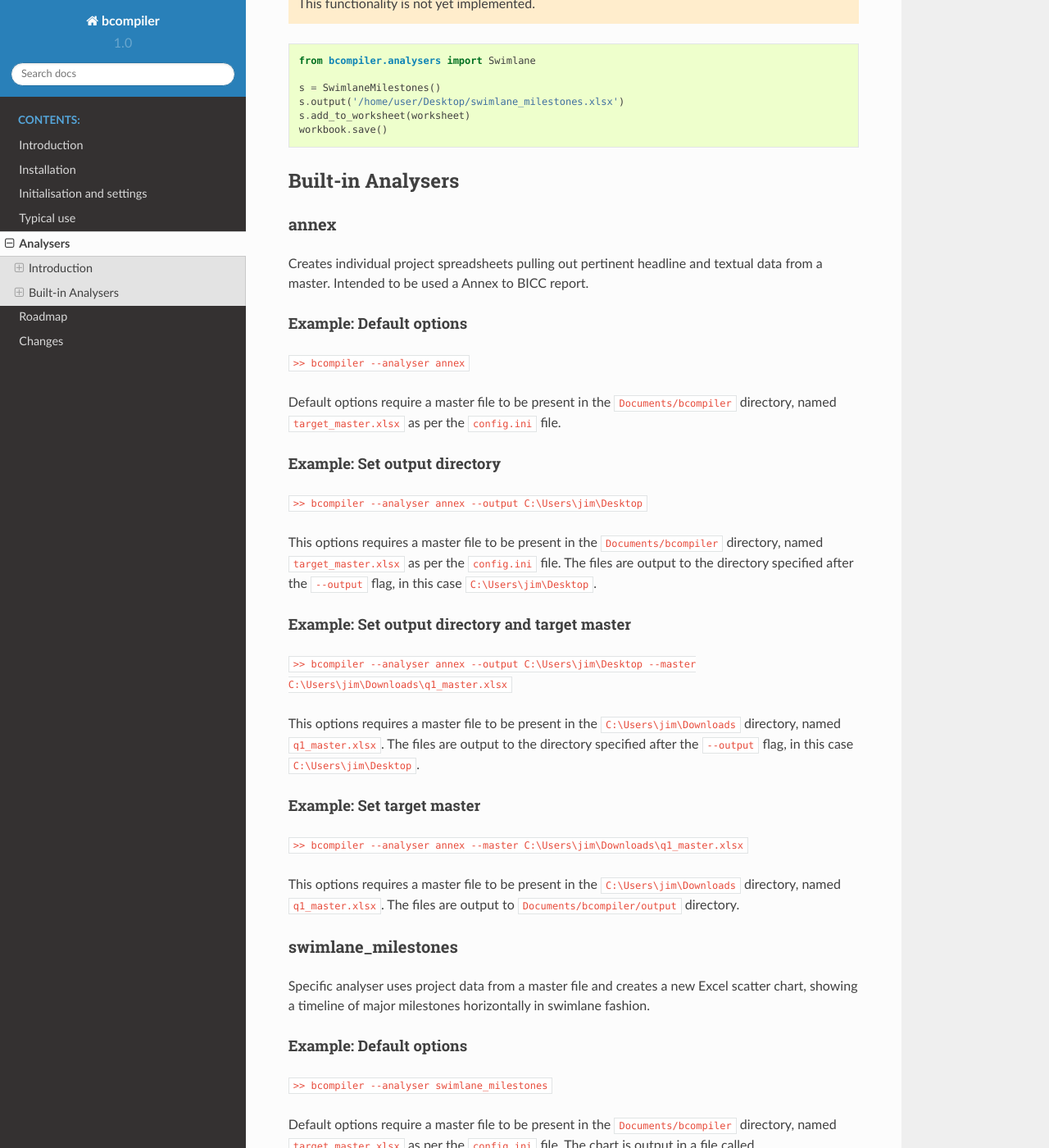
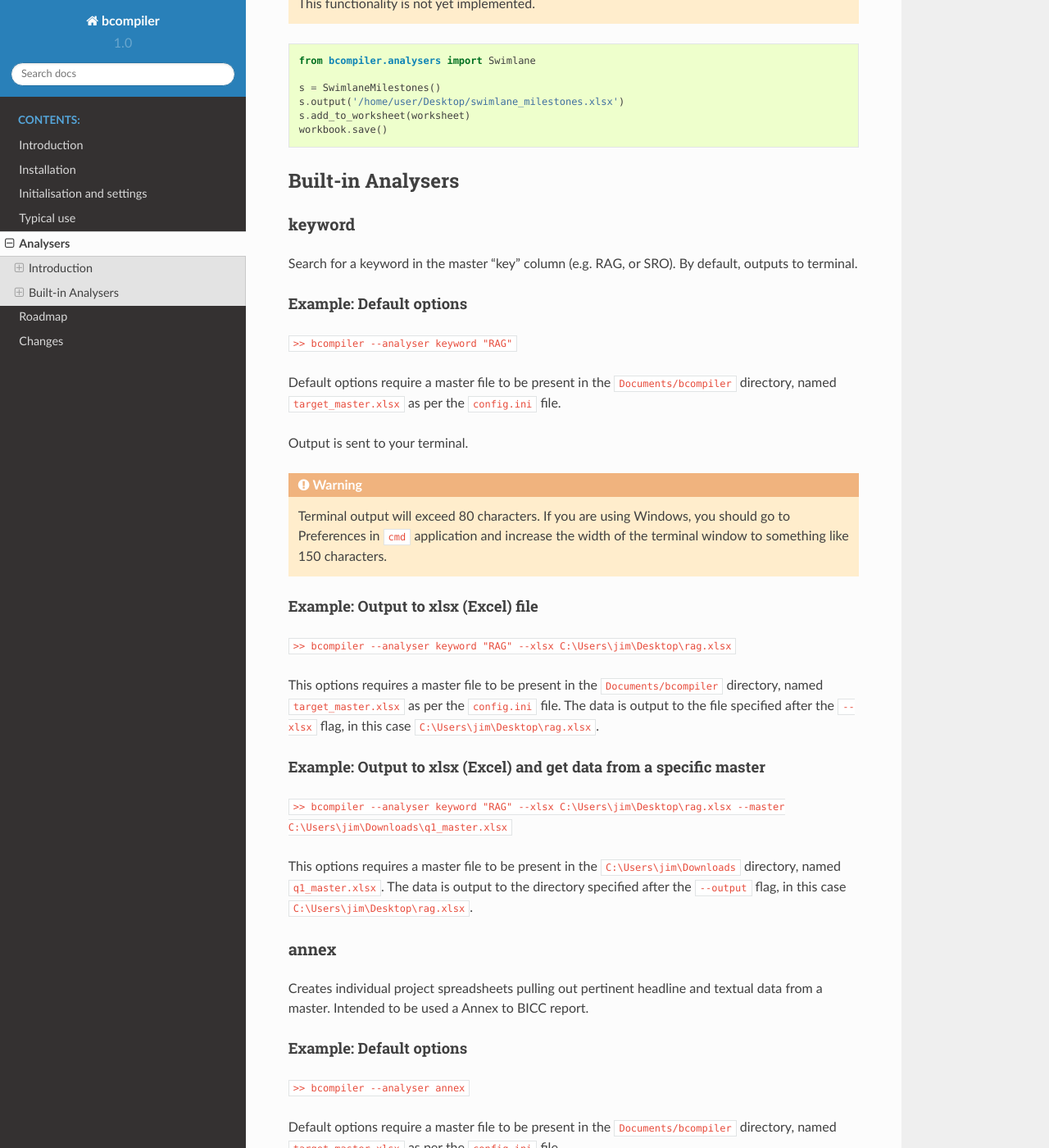
Before and after one commit to yulqen/bcompiler, a Sphinx documentation site: the page built from docs/analysers.rst, in a window 1280 px wide and 1400 px high, scrolled down 1285 px. Shown: the whole window at 82% size. Built offline with Sphinx 7.4.7 and the Read the Docs theme 2.0.0, drawn with Linux system fonts in a browser that asks for light colours; some of the changed text lies outside the part shown.

Commit message:
docs changes in support of new keyword analyser

```diff
--- a/docs/analysers.rst
+++ b/docs/analysers.rst
@@ -40,6 +39,7 @@ Available to swimlane_milestones analyser
 The default is chart milestones within a range of 365 days from today. However,
 the following options are available to give greater control to this band:
 
+* ``--output PATH_TO_OUTPUT_DIRECTORY``
 * ``--start_date DATE (dd/mm/yyyy)``
 * ``--end_date DATE (dd/mm/yyyy)``
 
@@ -68,6 +68,42 @@ Importing analyser code into your own projects
 Built-in Analysers
 ^^^^^^^^^^^^^^^^^^
 
+keyword
++++++++
+
+Search for a keyword in the master "key" column (e.g. RAG, or SRO). By default,
+outputs to terminal.
+
+Example: Default options
+~~~~~~~~~~~~~~~~~~~~~~~~~
+
+``>> bcompiler --analyser keyword "RAG"``
+
+Default options require a master file to be present in the ``Documents/bcompiler`` directory, named ``target_master.xlsx`` as per the ``config.ini`` file.
+
+Output is sent to your terminal.
+
+.. warning::
+    Terminal output will exceed 80 characters. If you are using Windows, you
+    should go to Preferences in ``cmd`` application and increase the width of
+    the terminal window to something like 150 characters.
+
+Example: Output to xlsx (Excel) file
+~~~~~~~~~~~~~~~~~~~~~~~~~~~~~~~~~~~~
+
+``>> bcompiler --analyser keyword "RAG" --xlsx C:\Users\jim\Desktop\rag.xlsx``
+
+This options requires a master file to be present in the ``Documents/bcompiler`` directory, named ``target_master.xlsx`` as per the ``config.ini`` file.
+The data is output to the file specified after the ``--xlsx`` flag, in this case ``C:\Users\jim\Desktop\rag.xlsx``.
+
+Example: Output to xlsx (Excel) and get data from a specific master
+~~~~~~~~~~~~~~~~~~~~~~~~~~~~~~~~~~~~~~~~~~~~~~~~~~~~~~~~~~~~~~~~~~~
+
+``>> bcompiler --analyser keyword "RAG" --xlsx C:\Users\jim\Desktop\rag.xlsx --master C:\Users\jim\Downloads\q1_master.xlsx``
+
+This options requires a master file to be present in the ``C:\Users\jim\Downloads`` directory, named ``q1_master.xlsx``.
+The data is output to the directory specified after the ``--output`` flag, in this case ``C:\Users\jim\Desktop\rag.xlsx``.
+
 annex
 +++++
 
@@ -90,8 +126,8 @@ This options requires a master file to be present in the ``Documents/bcompiler``
 The files are output to the directory specified after the ``--output`` flag,
 in this case ``C:\Users\jim\Desktop``.
 
-Example: Set output directory and target master
-~~~~~~~~~~~~~~~~~~~~~~~~~~~~~~~~~~~~~~~~~~~~~~~~
+Example: Set output directory and get data from a specific master
+~~~~~~~~~~~~~~~~~~~~~~~~~~~~~~~~~~~~~~~~~~~~~~~~~~~~~~~~~~~~~~~~~
 
 ``>> bcompiler --analyser annex --output C:\Users\jim\Desktop --master C:\Users\jim\Downloads\q1_master.xlsx``
 
```
Also changed, not shown: other parts of docs/analysers.rst (+0 -1 lines).
